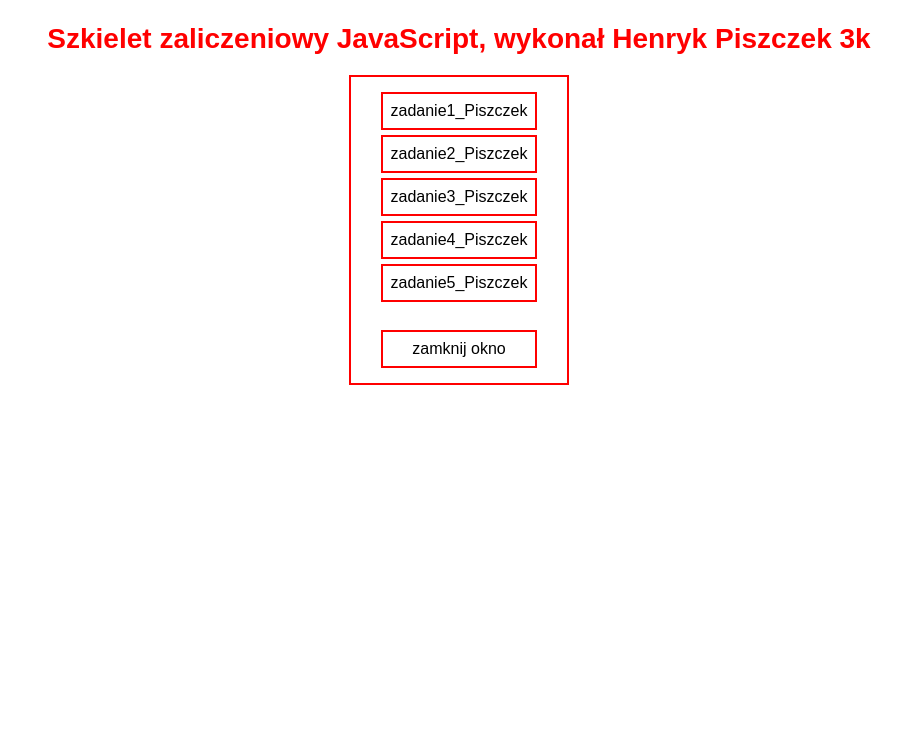
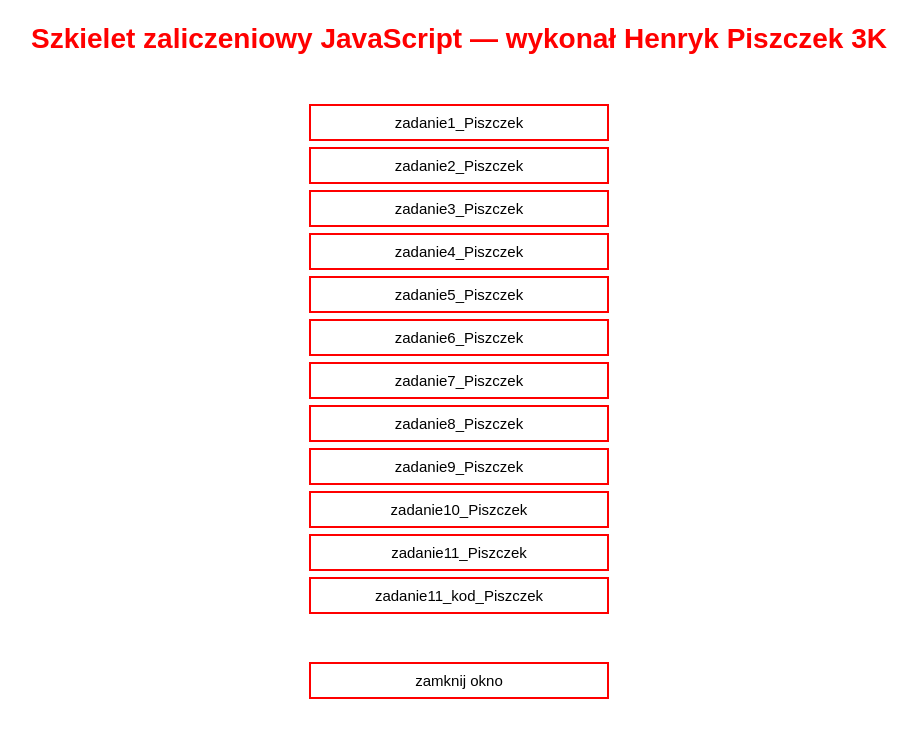
Before and after one commit to Heniekkk1234/Piszczek-3k2, a plain HTML site: page index.html in a window 1280 px wide. Shown: the whole page, without its empty margins (181-1097 px from the left). Drawn offline with Linux system fonts and the light colour scheme.

Commit message:
Update index.html

```diff
--- a/index.html
+++ b/index.html
@@ -2,33 +2,31 @@
 <html lang="pl">
 <head>
   <meta charset="UTF-8">
-  <title>Piszczek 3k</title>
+  <title>Piszczek 3K</title>
   <style>
     body {
       font-family: Arial, sans-serif;
-      background-color: #fff;
+      background-color: white;
       text-align: center;
     }
     h2 {
       color: red;
       font-size: 28px;
-      margin-bottom: 20px;
     }
     form {
       display: inline-block;
       text-align: left;
-      border: 2px solid red;
-      padding: 10px 30px;
+      margin-top: 20px;
     }
-    input[type="button"], input[type="button_z1"], input[type="button_z2"], input[type="button_z3"], input[type="button_z4"], input[type="button_z5"] {
+    input[type="button"] {
       display: block;
-      width: 100%;
-      margin: 5px 0;
+      width: 300px;
+      margin: 6px 0;
       padding: 8px;
       border: 2px solid red;
+      background-color: white;
       color: black;
-      background-color: white;
-      font-size: 16px;
+      font-size: 15px;
       cursor: pointer;
     }
     input[type="button"]:hover {
@@ -36,24 +34,42 @@
     }
   </style>
 
-  <script>
+  <script language="JavaScript">
     function WinOpen_z1() {
-      window.open("z1.html","okienko_z1","toolbar=no,directories=no,menubar=no,height=380,width=160,top=200,left=200");
+      window.open("z1_pis.html","okienko_z1","toolbar=no,directories=no,menubar=no,height=380,width=160,top=200,left=200");
     }
     function WinOpen_z2() {
-      window.open("z2.html","okienko_z2","toolbar=no,directories=no,menubar=no,height=380,width=160,top=200,left=200");
+      window.open("z2_pis.html","okienko_z2","toolbar=no,directories=no,menubar=no,height=380,width=160,top=200,left=400");
     }
     function WinOpen_z3() {
-      window.open("z3.html","okienko_z3","toolbar=no,directories=no,menubar=no,height=380,width=160,top=200,left=400");
+      window.open("z3_pis.html","okienko_z3","toolbar=no,directories=no,menubar=no,height=380,width=160,top=200,left=200");
     }
     function WinOpen_z4() {
-      window.open("z4.html","okienko_z4","toolbar=no,directories=no,menubar=no,height=380,width=160,top=200,left=400");
+      window.open("z4_pis.html","okienko_z4","toolbar=no,directories=no,menubar=no,height=380,width=160,top=200,left=400");
     }
     function WinOpen_z5() {
-      window.open("z5.html","okienko_z5","toolbar=no,directories=no,menubar=no,height=380,width=1000,top=200,left=100");
+      window.open("z5_pis.html","okienko_z5","toolbar=no,directories=no,menubar=no,height=380,width=160,top=200,left=400");
     }
-   function WinOpen_z6() {
-      window.open("z6.html","okienko_z6","toolbar=no,directories=no,menubar=no,height=380,width=500,top=200,left=400");
+    function WinOpen_z6() {
+      window.open("z6_pis.html","okienko_z6","toolbar=no,directories=no,menubar=no,height=380,width=160,top=200,left=400");
+    }
+    function WinOpen_z7() {
+      window.open("z7_pis.html","okienko_z7","toolbar=no,directories=no,menubar=no,height=380,width=160,top=200,left=200");
+    }
+    function WinOpen_z8() {
+      window.open("z8_pis.html","okienko_z8","toolbar=no,directories=no,menubar=no,height=380,width=160,top=200,left=400");
+    }
+    function WinOpen_z9() {
+      window.open("z9_pis.html","okienko_z9","toolbar=no,directories=no,menubar=no,height=380,width=160,top=200,left=400");
+    }
+    function WinOpen_z10() {
+      window.open("z10_pis.html","okienko_z10","toolbar=no,directories=no,menubar=no,height=380,width=160,top=200,left=400");
+    }
+    function WinOpen_z11() {
+      window.open("z11_pis.html","okienko_z11","toolbar=no,directories=no,menubar=no,height=380,width=160,top=200,left=400");
+    }
+    function WinOpen_z11_kod() {
+      window.open("z11_kod_pis.html","okienko_z11_kod","toolbar=no,directories=no,menubar=no,height=380,width=160,top=200,left=400");
     }
     function okno_zamknij() {
       window.close();
@@ -62,15 +78,22 @@
 </head>
 
 <body>
-  <h2>Szkielet zaliczeniowy JavaScript, wykonał Henryk Piszczek 3k</h2>
+  <h2>Szkielet zaliczeniowy JavaScript — wykonał Henryk Piszczek 3K</h2>
 
   <form>
-    <input type="button" name="zadanie1" value="zadanie1_Piszczek" onclick="WinOpen_z1()">
-    <input type="button" name="zadanie2" value="zadanie2_Piszczek" onclick="WinOpen_z2()">
-    <input type="button" name="zadanie3" value="zadanie3_Piszczek" onclick="WinOpen_z3()">
-    <input type="button" name="zadanie4" value="zadanie4_Piszczek" onclick="WinOpen_z4()">
-    <input type="button" name="zadanie5" value="zadanie5_Piszczek" onclick="WinOpen_z5()">
-    <br>
+    <input type="button" value="zadanie1_Piszczek" onclick="WinOpen_z1()">
+    <input type="button" value="zadanie2_Piszczek" onclick="WinOpen_z2()">
+    <input type="button" value="zadanie3_Piszczek" onclick="WinOpen_z3()">
+    <input type="button" value="zadanie4_Piszczek" onclick="WinOpen_z4()">
+    <input type="button" value="zadanie5_Piszczek" onclick="WinOpen_z5()">
+    <input type="button" value="zadanie6_Piszczek" onclick="WinOpen_z6()">
+    <input type="button" value="zadanie7_Piszczek" onclick="WinOpen_z7()">
+    <input type="button" value="zadanie8_Piszczek" onclick="WinOpen_z8()">
+    <input type="button" value="zadanie9_Piszczek" onclick="WinOpen_z9()">
+    <input type="button" value="zadanie10_Piszczek" onclick="WinOpen_z10()">
+    <input type="button" value="zadanie11_Piszczek" onclick="WinOpen_z11()">
+    <input type="button" value="zadanie11_kod_Piszczek" onclick="WinOpen_z11_kod()">
+    <br><br>
     <input type="button" value="zamknij okno" onclick="okno_zamknij()">
   </form>
 </body>
```
